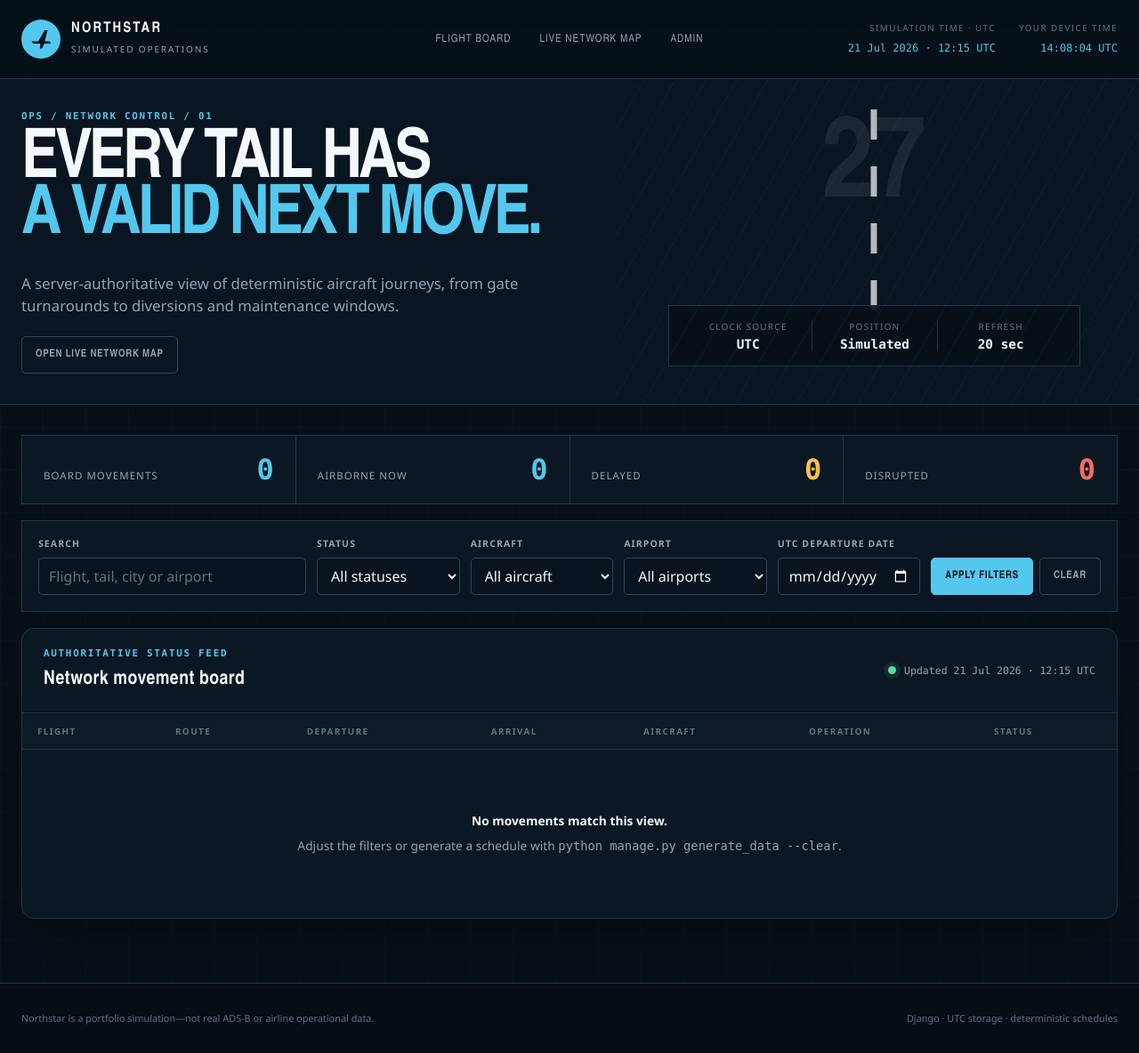
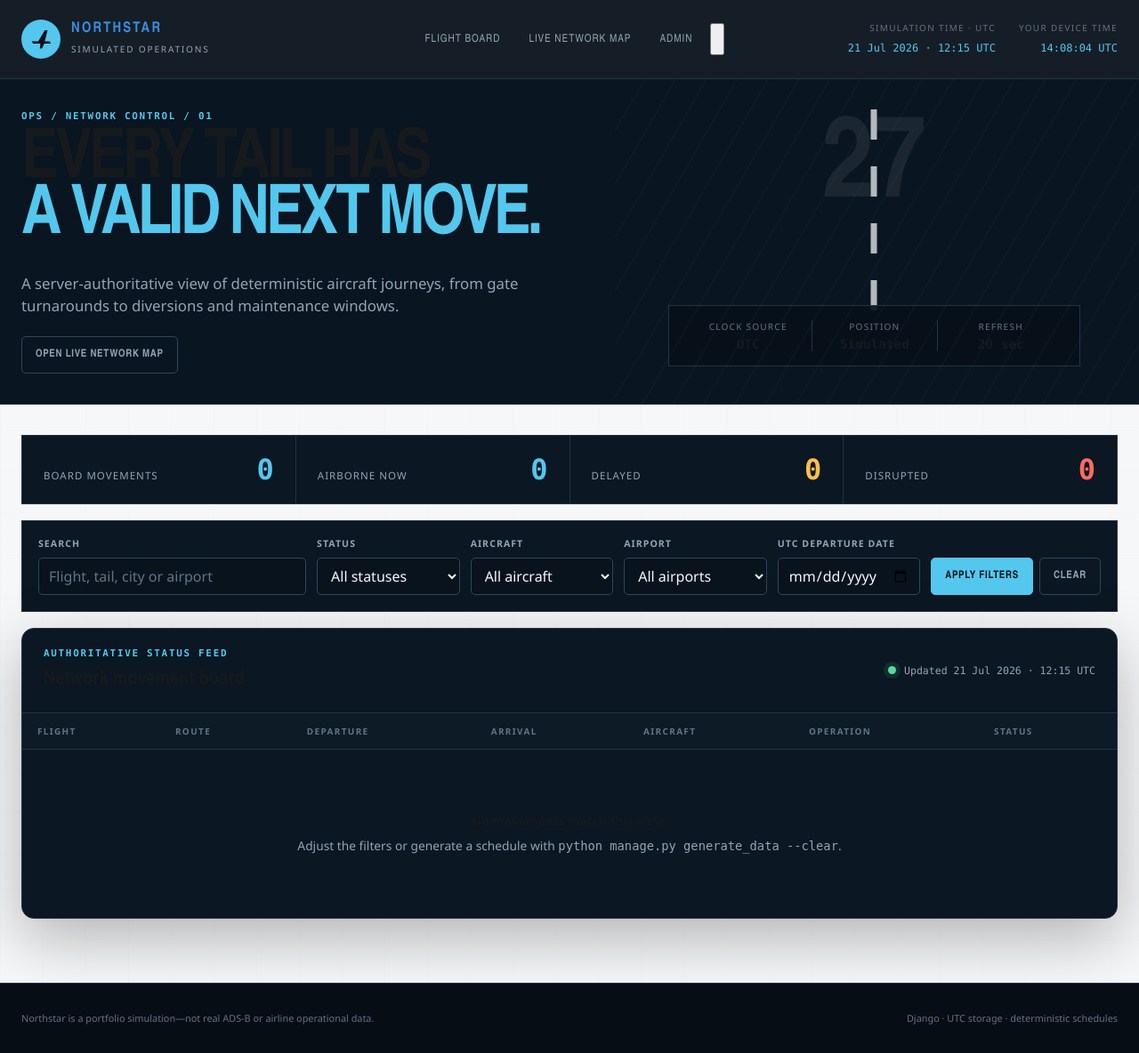
Before and after one commit to rayafakhar/co_pilot, a Django app: page / in a window 1280 px wide. Shown: the whole page at 89% size. Run offline with Django 5.2, Linux system fonts and the light colour scheme; data comes from the database, SQL or seed files in the repository; data that the repository does not hold is empty.

Commit message:
Added Dark mode toggle

```diff
--- /dev/null
+++ b/tracker/static/tracker/css/theme.css
@@ -0,0 +1,36 @@
+/* theme.css – colour tokens */
+:root {
+    /* Light theme (default) */
+    --bg-primary: hsl(210, 15%, 97%);
+    /* very light gray */
+    --bg-surface: hsl(0, 0%, 100%);
+    --text-primary: hsl(210, 10%, 10%);
+    --accent: hsl(210, 70%, 55%);
+    /* nice blue‑ish accent */
+    --border: hsl(210, 15%, 85%);
+}
+
+/* Dark theme overrides */
+[data-theme="dark"] {
+    --bg-primary: hsl(210, 15%, 12%);
+    --bg-surface: hsl(210, 15%, 18%);
+    --text-primary: hsl(210, 10%, 90%);
+    --accent: hsl(210, 70%, 65%);
+    --border: hsl(210, 15%, 30%);
+}
+
+/* Apply the tokens */
+body {
+    background-color: var(--bg-primary);
+    color: var(--text-primary);
+}
+
+a {
+    color: var(--accent);
+}
+
+hr,
+.card,
+.navbar {
+    border-color: var(--border);
+}
--- /dev/null
+++ b/tracker/static/tracker/js/theme-toggle.js
@@ -0,0 +1,57 @@
+/* theme-toggle.js
+   Reads the saved preference from localStorage (or the OS preference if none
+   is saved), applies it immediately on every page load, and wires up the
+   #theme-toggle button to switch between dark and light mode.
+*/
+(function () {
+  'use strict';
+
+  /* ── SVG path data ── */
+  const SUN_PATH =
+    'M12 4.5V2m0 20v-2.5M5.64 5.64l-1.77-1.77M20.13 20.13l-1.77-1.77' +
+    'M4.5 12H2m20 0h-2.5M5.64 18.36l-1.77 1.77M20.13 3.87l-1.77 1.77' +
+    'M12 7a5 5 0 100 10 5 5 0 000-10z';
+
+  const MOON_PATH =
+    'M21 12.79A9 9 0 1 1 11.21 3 7 7 0 0 0 21 12.79z';
+
+  /* ── Helpers ── */
+  function setTheme(theme) {
+    document.documentElement.setAttribute('data-theme', theme);
+    localStorage.setItem('northstar-theme', theme);
+
+    // Swap the icon path
+    const icon = document.getElementById('theme-icon');
+    if (icon) {
+      icon.innerHTML =
+        '<path d="' + (theme === 'dark' ? MOON_PATH : SUN_PATH) + '"/>';
+    }
+
+    // Keep the meta color-scheme in sync so the browser chrome matches
+    const meta = document.querySelector('meta[name="color-scheme"]');
+    if (meta) meta.setAttribute('content', theme);
+  }
+
+  /* ── 1. Apply saved or OS preference immediately (before paint) ── */
+  var saved = localStorage.getItem('northstar-theme');
+  if (saved === 'dark' || saved === 'light') {
+    setTheme(saved);
+  } else {
+    // Respect the user's OS dark-mode preference as the default
+    var prefersDark =
+      window.matchMedia &&
+      window.matchMedia('(prefers-color-scheme: dark)').matches;
+    setTheme(prefersDark ? 'dark' : 'light');
+  }
+
+  /* ── 2. Wire the button once the DOM is ready ── */
+  document.addEventListener('DOMContentLoaded', function () {
+    var btn = document.getElementById('theme-toggle');
+    if (!btn) return;
+
+    btn.addEventListener('click', function () {
+      var current = document.documentElement.getAttribute('data-theme');
+      setTheme(current === 'dark' ? 'light' : 'dark');
+    });
+  });
+})();
--- a/tracker/templates/tracker/base.html
+++ b/tracker/templates/tracker/base.html
@@ -1,6 +1,6 @@
 {% load static %}
 <!doctype html>
-<html lang="en">
+<html lang="en" data-theme="light">
 <head>
     <meta charset="utf-8">
     <meta name="viewport" content="width=device-width, initial-scale=1">
@@ -9,7 +9,10 @@
     <title>{% block title %}Northstar Operations{% endblock %}</title>
     <link rel="icon" href="{% static 'tracker/images/aircraft-silhouette.svg' %}" type="image/svg+xml">
     <link rel="stylesheet" href="{% static 'tracker/css/operations.css' %}">
+    <link rel="stylesheet" href="{% static 'tracker/css/theme.css' %}">
     {% block extra_styles %}{% endblock %}
+    <!-- Apply saved theme before first paint to avoid flash -->
+    <script src="{% static 'tracker/js/theme-toggle.js' %}"></script>
     <script src="{% static 'tracker/js/operations.js' %}" defer></script>
     {% block extra_scripts %}{% endblock %}
 </head>
@@ -30,6 +33,11 @@
                 <a href="{% url 'tracker:flight_board' %}">Flight board</a>
                 <a href="{% url 'tracker:network_map' %}">Live network map</a>
                 <a href="{% url 'admin:index' %}">Admin</a>
+                <button id="theme-toggle" aria-label="Toggle dark / light mode">
+                    <svg id="theme-icon" viewBox="0 0 24 24" fill="currentColor" xmlns="http://www.w3.org/2000/svg" aria-hidden="true">
+                        <path d="M12 4.5V2m0 20v-2.5M5.64 5.64l-1.77-1.77M20.13 20.13l-1.77-1.77M4.5 12H2m20 0h-2.5M5.64 18.36l-1.77 1.77M20.13 3.87l-1.77 1.77M12 7a5 5 0 100 10 5 5 0 000-10z"/>
+                    </svg>
+                </button>
             </nav>
             <div class="clock-cluster">
                 <div>
```
